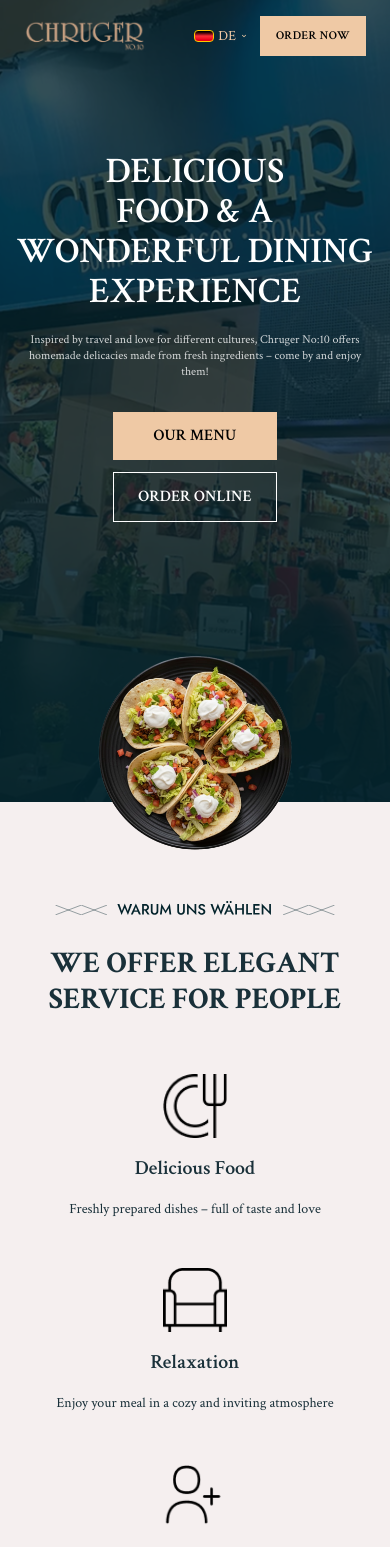
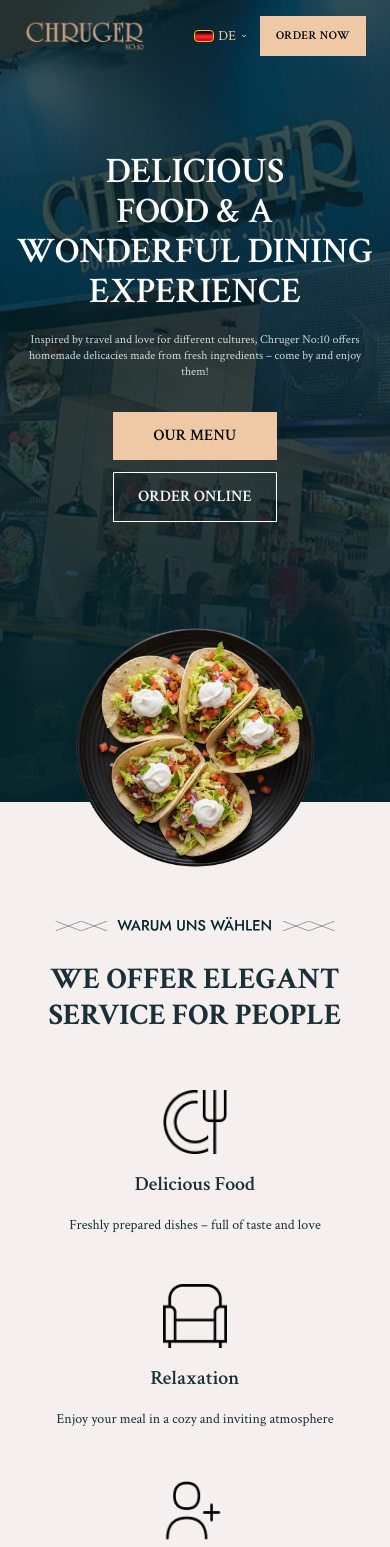
Before and after one commit to Marko21002/chruger, a Next.js app: page /en in a window 390 px wide. Shown: the top 1547 px of the page. Built offline with nearby package versions, Linux system fonts and the light colour scheme.

Commit message:
Refactor Feature and Hero components to enhance layout responsiveness; adjust padding and positioning for improved visual consistency across devices.

```diff
--- a/src/app/components/Hero.tsx
+++ b/src/app/components/Hero.tsx
@@ -29,7 +29,7 @@ export default function Frame() {
         alt="feature"
         width={290}
         height={248}
-        className="z-10 absolute bottom-[-8%] xl:bottom-[-10%] 2xl:bottom-[-6%] 3xl:bottom-[-8%] left-1/2 -translate-x-1/2 w-9/12 max-w-[400px] xl:max-w-[600px] 2xl:max-w-[700px] 3xl:max-w-[800px] h-auto"
+        className="z-10 absolute bottom-0 translate-y-[30%] sm:translate-y-[35%] md:translate-y-[35%] lg:translate-y-[30%] xl:translate-y-[25%] 2xl:translate-y-[20%] 3xl:translate-y-[15%] left-1/2 -translate-x-1/2 w-10/12 sm:w-9/12 md:w-8/12 lg:w-7/12 xl:w-6/12 2xl:w-5/12 3xl:w-4/12 max-w-[320px] sm:max-w-[380px] md:max-w-[450px] lg:max-w-[500px] xl:max-w-[600px] 2xl:max-w-[650px] 3xl:max-w-[700px] h-auto"
       />
 
       {/* Navbar */}
@@ -111,13 +111,13 @@ export default function Frame() {
       </nav>
 
       {/* Content */}
-      <div className="relative z-20 flex flex-col items-center gap-8 pt-[9.5vh] lg:pt-[12vh] xl:pt-[10vh] 2xl:pt-[10vh] 3xl:pt-[10vh] h-full text-center p-4">
+      <div className="relative z-20 flex flex-col items-center gap-8 pt-[9.5vh] lg:pt-[12vh] xl:pt-[12vh] 2xl:pt-[10vh] 3xl:pt-[10vh] pb-40 sm:pb-44 md:pb-48 lg:pb-52 xl:pb-56 2xl:pb-60 3xl:pb-64 min-h-[calc(100%-8rem)] text-center px-4">
         <div className="flex flex-col gap-5">
           <h1 className="text-white text-4xl w-full font-garamond font-semibold uppercase lg:text-6xl 2xl:text-7xl 3xl:text-8xl">
             KÖSTLICHES <br className="lg:hidden block" /> ESSEN & EIN
             <br className="hidden md:block" /> WUNDERVOLLES GENUSSERLEBNIS
           </h1>
-          <p className="text-white opacity-60  text-xs max-w-xl mx-auto font-crimson lg:text-lg 2xl:text-xl 3xl:text-2xl 2xl:max-w-2xl 3xl:max-w-4xl">
+          <p className="text-white opacity-60  text-xs max-w-2xl mx-auto font-crimson lg:text-lg 2xl:text-xl 3xl:text-2xl 2xl:max-w-2xl 3xl:max-w-4xl">
             Inspiriert von Reisen und der Liebe zu verschiedenen Kulturen bietet
             das Chruger No:10 hausgemachte Köstlichkeiten aus frischen Zutaten –
             komm vorbei und genieße sie!
--- a/src/app/components/eng/Hero.tsx
+++ b/src/app/components/eng/Hero.tsx
@@ -3,7 +3,7 @@ import Link from "next/link";
 
 export default function Frame() {
   return (
-    <div className="relative w-full h-[95vh] md:h-[100vh] xl:h-[115vh] 2xl:h-[120vh] 3xl:h-[90vh] bg-[#04242C]">
+    <div className="relative w-full min-h-[700px] h-[95vh] md:h-[100vh] xl:h-[115vh] 2xl:h-[120vh] 3xl:h-[90vh] bg-[#04242C]">
       {/* Mobile/Tablet Background Image */}
       <Image
         src="/hero.png"
@@ -29,7 +29,7 @@ export default function Frame() {
         alt="feature"
         width={290}
         height={248}
-        className="z-10 absolute bottom-[-8%] xl:bottom-[-8%] 2xl:bottom-[-6%] 3xl:bottom-[-8%] left-1/2 -translate-x-1/2 w-8/12 max-w-[400px] xl:max-w-[600px] 2xl:max-w-[700px] 3xl:max-w-[800px] h-auto"
+        className="z-10 absolute bottom-0 translate-y-[30%] sm:translate-y-[35%] md:translate-y-[35%] lg:translate-y-[30%] xl:translate-y-[25%] 2xl:translate-y-[20%] 3xl:translate-y-[15%] left-1/2 -translate-x-1/2 w-10/12 sm:w-9/12 md:w-8/12 lg:w-7/12 xl:w-6/12 2xl:w-5/12 3xl:w-4/12 max-w-[320px] sm:max-w-[380px] md:max-w-[450px] lg:max-w-[500px] xl:max-w-[600px] 2xl:max-w-[650px] 3xl:max-w-[700px] h-auto"
       />
 
       {/* Navbar */}
@@ -105,7 +105,7 @@ export default function Frame() {
       </nav>
 
       {/* Content */}
-      <div className="relative z-20 flex flex-col items-center gap-8 pt-[9.5vh] lg:pt-[12vh] xl:pt-[10vh] 2xl:pt-[10vh] 3xl:pt-[10vh] h-full text-center p-4">
+      <div className="relative z-20 flex flex-col items-center gap-8 pt-[9.5vh] lg:pt-[12vh] xl:pt-[12vh] 2xl:pt-[10vh] 3xl:pt-[10vh] pb-40 sm:pb-44 md:pb-48 lg:pb-52 xl:pb-56 2xl:pb-60 3xl:pb-64 min-h-[calc(100%-8rem)] text-center px-4">
         <div className="flex flex-col gap-5">
           <h1 className="text-white text-4xl w-full font-garamond font-semibold uppercase lg:text-6xl 2xl:text-7xl 3xl:text-8xl">
             DELICIOUS <br className="lg:hidden block" /> FOOD & A
--- a/src/app/components/eng/feature.tsx
+++ b/src/app/components/eng/feature.tsx
@@ -25,7 +25,7 @@ const features = [
 
 export default function Feature() {
   return (
-    <div className="w-full bg-[#F5EFEF] py-16 sm:py-24 lg:py-32 pt-24 sm:pt-32 lg:pt-40">
+    <div className="w-full bg-[#F5EFEF] py-16 sm:py-24 lg:py-32 pt-28 sm:pt-32 md:pt-36 lg:pt-40 xl:pt-44 2xl:pt-40 3xl:pt-36">
       <div className="w-full max-w-7xl mx-auto px-6">
         <div className="flex flex-col items-center">
           {/* Image and Headline with smaller gap */}
--- a/src/app/components/feature.tsx
+++ b/src/app/components/feature.tsx
@@ -26,7 +26,7 @@ const features = [
 
 export default function Feature() {
   return (
-    <div className="w-full bg-[#F5EFEF] py-16 sm:py-24 lg:py-32 pt-24 sm:pt-32 lg:pt-40">
+    <div className="w-full bg-[#F5EFEF] py-16 sm:py-24 lg:py-32 pt-28 sm:pt-32 md:pt-36 lg:pt-40 xl:pt-44 2xl:pt-40 3xl:pt-36">
       <div className="w-full max-w-7xl mx-auto px-6">
         <div className="flex flex-col items-center">
           {/* Image and Headline with smaller gap */}
```
